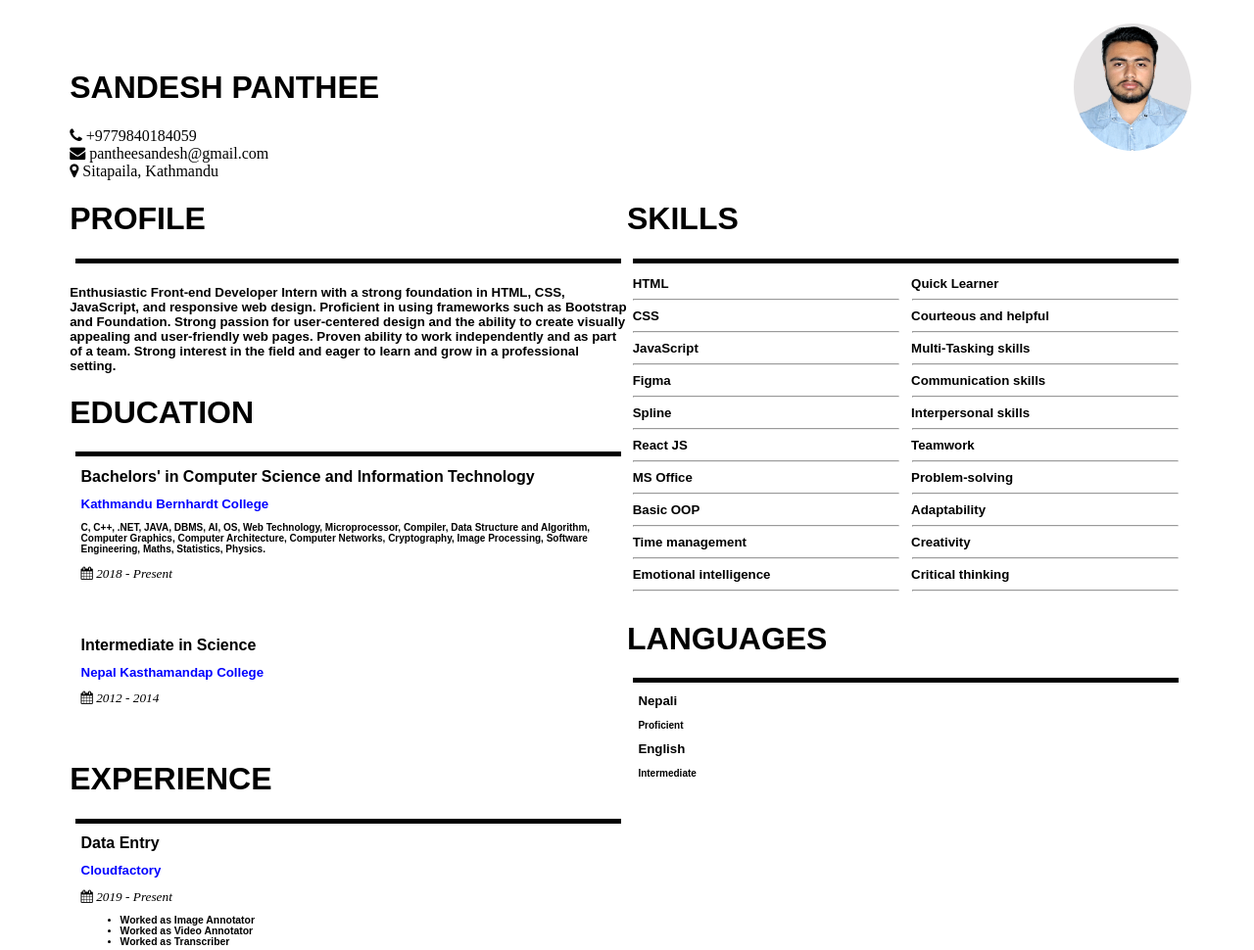
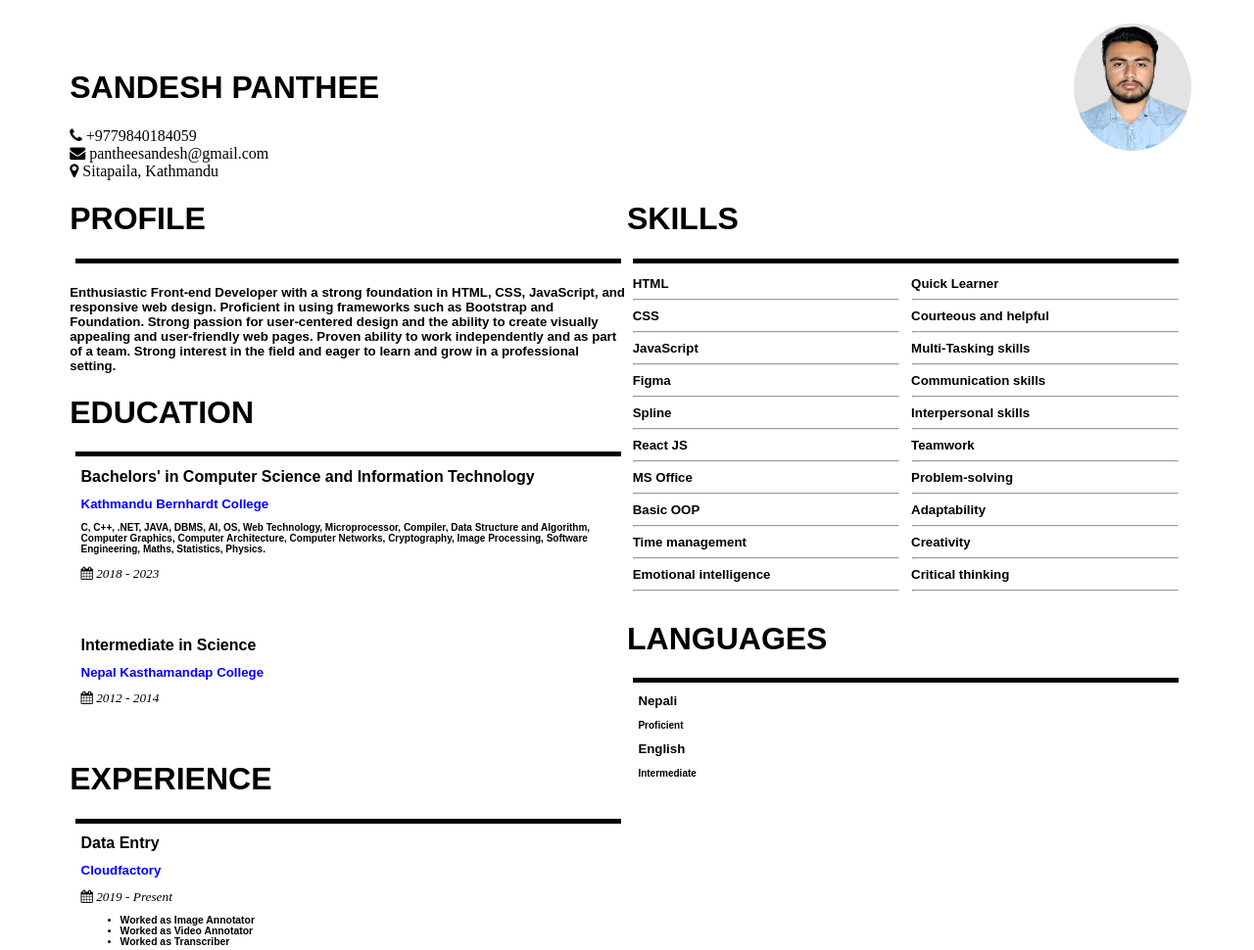
Before and after one commit to sandesh287/CV, a plain HTML site: page index.html in a window 1280 px wide. Shown: the whole page at 98% size. Drawn offline with Linux system fonts and the light colour scheme.

Commit message:
Update index.html

```diff
--- a/index.html
+++ b/index.html
@@ -35,7 +35,7 @@
                     <div class="part4">
                         <div>
                             <h1>PROFILE</h1><hr class="bigone">
-                            <h5 class="content">Enthusiastic Front-end Developer Intern
+                            <h5 class="content">Enthusiastic Front-end Developer
                                 with a strong foundation in HTML, CSS,
                                 JavaScript, and responsive web design.
                                 Proficient in using frameworks such as
@@ -54,7 +54,7 @@
                                 <h4 class="education">Bachelors' in Computer Science and Information Technology</h4>
                                 <h5 class="education college">Kathmandu Bernhardt College</h5>
                                 <p class="education content">C, C++, .NET, JAVA, DBMS, AI, OS, Web Technology, Microprocessor, Compiler, Data Structure and Algorithm, Computer Graphics, Computer Architecture, Computer Networks, Cryptography, Image Processing, Software Engineering, Maths, Statistics, Physics.</p>
-                                <h5 class="education"><i class="fa fa-calendar" aria-hidden="true"><em> 2018 - Present</em></i></h5>
+                                <h5 class="education"><i class="fa fa-calendar" aria-hidden="true"><em> 2018 - 2023</em></i></h5>
                             </div>
 
                             <div class="school">
```
